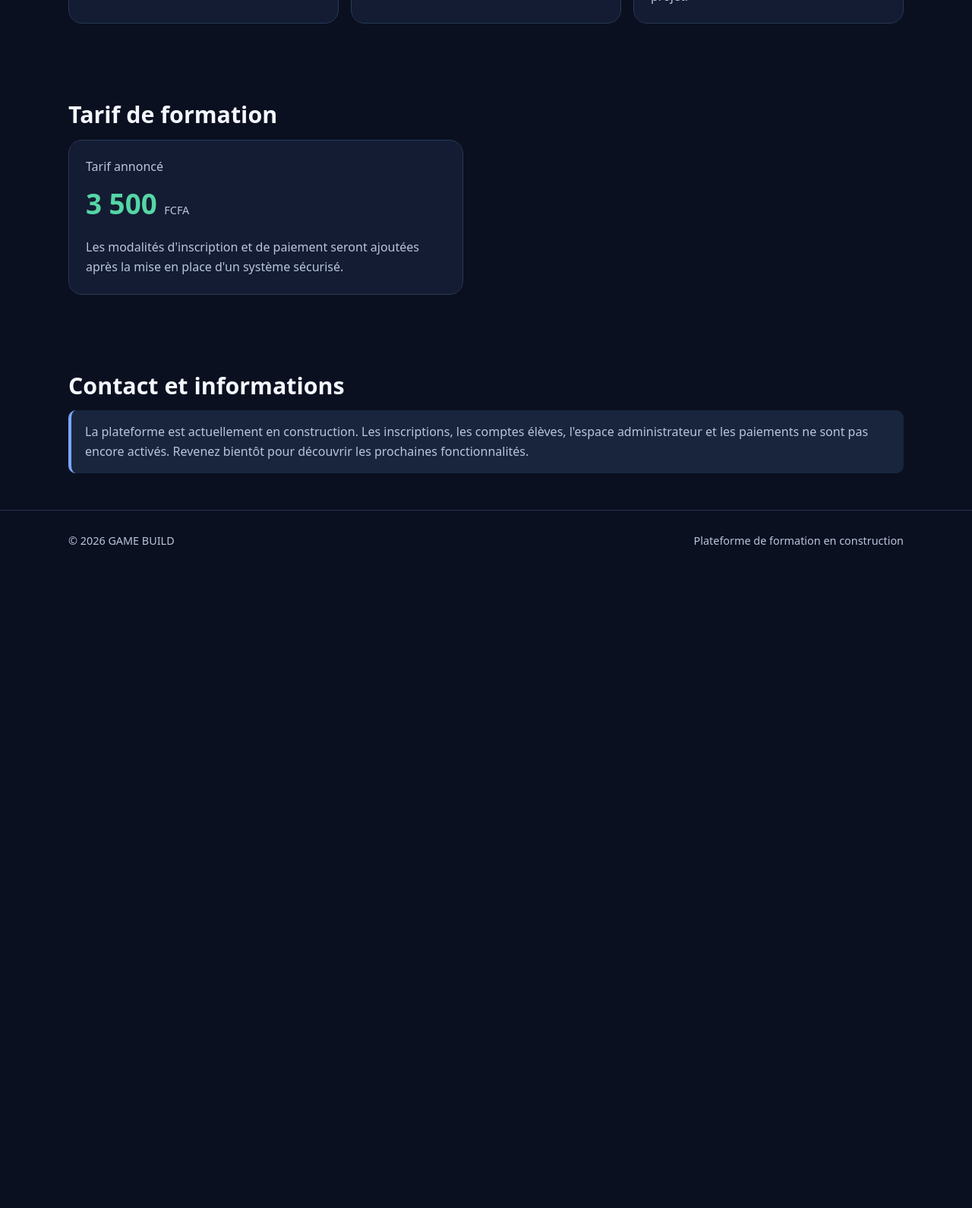
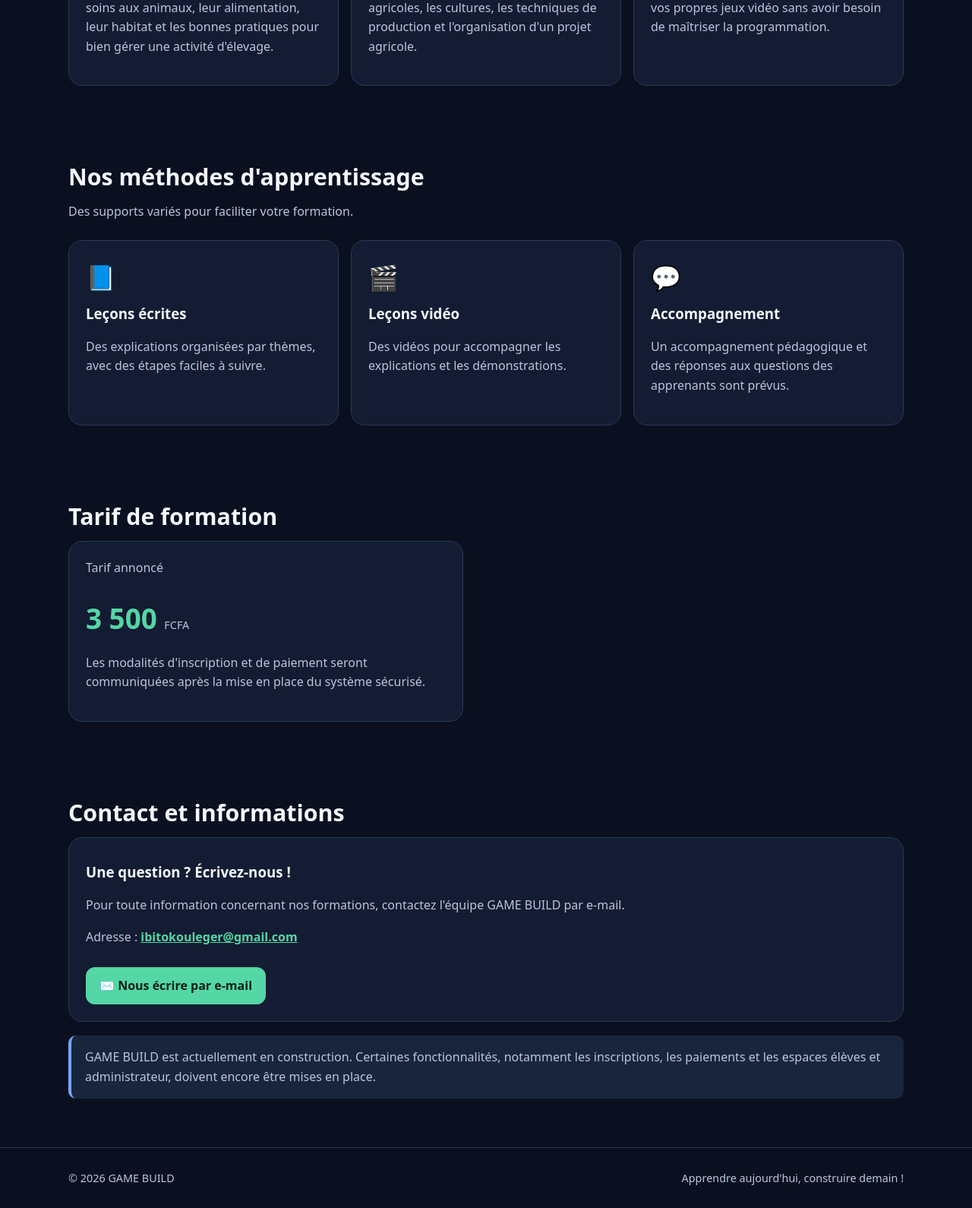
Before and after one commit to ibitokouleger-blip/game-build, a plain HTML site: page index.html in a window 1280 px wide. Shown: the part 903-2493 px from the top of the page at 76% size. Before the commit the page ends 1654 px from the top, so only its background shows below. Drawn offline with Linux system fonts and the light colour scheme.

Commit message:
Update index.html

```diff
--- a/index.html
+++ b/index.html
@@ -1,27 +1,385 @@
+
 <!doctype html>
 <html lang="fr">
 <head>
-  <meta charset="utf-8"><meta name="viewport" content="width=device-width, initial-scale=1">
-  <meta name="description" content="GAME BUILD — plateforme de formation avec cours vidéo et leçons écrites.">
-  <title>GAME BUILD — Plateforme de formation</title>
+  <meta charset="utf-8">
+  <meta name="viewport" content="width=device-width, initial-scale=1">
+  <meta name="description" content="GAME BUILD : formations en élevage, agriculture et création de jeux vidéo.">
+  <title>GAME BUILD — Centre de formation</title>
+
   <style>
-    :root{--bg:#0b1020;--panel:#131c32;--panel2:#1b2945;--ink:#f4f7ff;--muted:#b9c5dc;--accent:#55d6a5;--blue:#78a7ff}
-    *{box-sizing:border-box}html{scroll-behavior:smooth}body{margin:0;background:var(--bg);color:var(--ink);font:16px/1.6 system-ui,-apple-system,Segoe UI,Roboto,Arial,sans-serif}
-    a{color:inherit}.wrap{width:min(1100px,92%);margin:auto}.top{padding:18px 0;border-bottom:1px solid #263451}.nav{display:flex;align-items:center;justify-content:space-between;gap:16px}.brand{font-weight:900;letter-spacing:1.5px;font-size:1.25rem}.brand span{color:var(--accent)}.nav a{text-decoration:none;color:var(--muted);margin-left:18px;font-size:.95rem}
-    .hero{padding:76px 0 60px;background:radial-gradient(ellipse at 80% 10%,#1d3d54 0,transparent 42%)}.tag{display:inline-block;color:var(--accent);border:1px solid #286c5a;border-radius:999px;padding:5px 12px;font-size:.85rem}.hero h1{font-size:clamp(2.3rem,7vw,4.5rem);line-height:1.05;margin:18px 0}.hero p{color:var(--muted);max-width:650px;font-size:1.1rem}.actions{display:flex;flex-wrap:wrap;gap:12px;margin-top:26px}.btn{display:inline-block;padding:12px 18px;border-radius:12px;text-decoration:none;font-weight:750;background:var(--accent);color:#082017}.btn.secondary{background:transparent;color:var(--ink);border:1px solid #52617d}
-    section{padding:48px 0}.section-title{font-size:1.9rem;margin:0 0 8px}.lead{color:var(--muted);margin:0 0 24px}.grid{display:grid;grid-template-columns:repeat(auto-fit,minmax(220px,1fr));gap:16px}.card{background:var(--panel);border:1px solid #293956;border-radius:18px;padding:22px}.card h3{margin:8px 0}.card p{color:var(--muted);margin-bottom:0}.icon{font-size:1.7rem}.price{font-size:2.3rem;font-weight:900;color:var(--accent);margin:6px 0}.price small{font-size:.9rem;color:var(--muted);font-weight:500}.notice{background:#18253c;border-left:4px solid var(--blue);padding:16px 18px;border-radius:10px;color:var(--muted)}
-    footer{padding:28px 0;border-top:1px solid #263451;color:var(--muted);font-size:.9rem}.footer-row{display:flex;justify-content:space-between;gap:16px;flex-wrap:wrap}
-    @media(max-width:600px){.nav{align-items:flex-start;flex-direction:column}.nav a{margin:0 14px 0 0}.hero{padding:54px 0 38px}}
+    :root {
+      --bg:#0b1020;
+      --panel:#131c32;
+      --ink:#f4f7ff;
+      --muted:#b9c5dc;
+      --accent:#55d6a5;
+      --blue:#78a7ff;
+    }
+
+    * { box-sizing:border-box; }
+    html { scroll-behavior:smooth; }
+
+    body {
+      margin:0;
+      background:var(--bg);
+      color:var(--ink);
+      font:16px/1.6 system-ui,Arial,sans-serif;
+    }
+
+    a { color:inherit; }
+    .wrap { width:min(1100px,92%); margin:auto; }
+
+    .top {
+      padding:18px 0;
+      border-bottom:1px solid #263451;
+    }
+
+    .nav {
+      display:flex;
+      align-items:center;
+      justify-content:space-between;
+      gap:16px;
+    }
+
+    .brand {
+      font-weight:900;
+      letter-spacing:1.5px;
+      font-size:1.4rem;
+    }
+
+    .brand span { color:var(--accent); }
+
+    .nav a {
+      text-decoration:none;
+      color:var(--muted);
+      margin-left:15px;
+    }
+
+    .hero {
+      padding:75px 0 60px;
+      background:radial-gradient(ellipse at 80% 10%,#1d3d54 0,transparent 42%);
+    }
+
+    .tag {
+      display:inline-block;
+      color:var(--accent);
+      border:1px solid #286c5a;
+      border-radius:999px;
+      padding:5px 12px;
+      font-size:.85rem;
+    }
+
+    h1 {
+      font-size:clamp(2.3rem,7vw,4.5rem);
+      line-height:1.1;
+      margin:18px 0;
+    }
+
+    .hero p {
+      color:var(--muted);
+      max-width:700px;
+      font-size:1.1rem;
+    }
+
+    .actions {
+      display:flex;
+      flex-wrap:wrap;
+      gap:12px;
+      margin-top:26px;
+    }
+
+    .btn {
+      display:inline-block;
+      padding:12px 18px;
+      border-radius:12px;
+      text-decoration:none;
+      font-weight:750;
+      background:var(--accent);
+      color:#082017;
+    }
+
+    .btn.secondary {
+      background:transparent;
+      color:var(--ink);
+      border:1px solid #52617d;
+    }
+
+    section { padding:48px 0; }
+
+    .section-title {
+      font-size:1.9rem;
+      margin:0 0 8px;
+    }
+
+    .lead {
+      color:var(--muted);
+      margin:0 0 24px;
+    }
+
+    .grid {
+      display:grid;
+      grid-template-columns:repeat(auto-fit,minmax(230px,1fr));
+      gap:16px;
+    }
+
+    .card {
+      background:var(--panel);
+      border:1px solid #293956;
+      border-radius:18px;
+      padding:22px;
+    }
+
+    .card h3 { margin:8px 0; }
+    .card p { color:var(--muted); }
+
+    .icon { font-size:2rem; }
+
+    .price {
+      font-size:2.3rem;
+      font-weight:900;
+      color:var(--accent);
+      margin:6px 0;
+    }
+
+    .price small {
+      font-size:.9rem;
+      color:var(--muted);
+      font-weight:500;
+    }
+
+    .notice {
+      background:#18253c;
+      border-left:4px solid var(--blue);
+      padding:16px 18px;
+      border-radius:10px;
+      color:var(--muted);
+    }
+
+    .contact-link {
+      color:var(--accent);
+      font-weight:bold;
+      overflow-wrap:anywhere;
+    }
+
+    footer {
+      padding:28px 0;
+      border-top:1px solid #263451;
+      color:var(--muted);
+      font-size:.9rem;
+    }
+
+    .footer-row {
+      display:flex;
+      justify-content:space-between;
+      gap:16px;
+      flex-wrap:wrap;
+    }
+
+    @media(max-width:600px) {
+      .nav {
+        align-items:flex-start;
+        flex-direction:column;
+      }
+
+      .nav a { margin:0 12px 0 0; }
+      .hero { padding:50px 0 38px; }
+    }
   </style>
 </head>
+
 <body>
-<header class="top"><div class="wrap nav"><div class="brand">GAME <span>BUILD</span></div><nav aria-label="Navigation"><a href="#formations">Formations</a><a href="#tarif">Tarif</a><a href="#contact">Contact</a></nav></div></header>
+
+<header class="top">
+  <div class="wrap nav">
+    <div class="brand">GAME <span>BUILD</span></div>
+    <nav aria-label="Navigation">
+      <a href="#formations">Formations</a>
+      <a href="#tarif">Tarif</a>
+      <a href="#contact">Contact</a>
+    </nav>
+  </div>
+</header>
+
 <main>
-  <div class="hero"><div class="wrap"><span class="tag">APPRENDRE • PRATIQUER • PROGRESSER</span><h1>Construis tes compétences avec <span style="color:var(--accent)">GAME BUILD</span>.</h1><p>Une plateforme de formation conçue pour apprendre progressivement grâce aux leçons écrites et aux contenus vidéo.</p><div class="actions"><a class="btn" href="#formations">Découvrir les formations</a><a class="btn secondary" href="#contact">Nous contacter</a></div></div></div>
-  <section id="formations"><div class="wrap"><h2 class="section-title">Nos formations</h2><p class="lead">Deux formats d'apprentissage seront proposés.</p><div class="grid"><article class="card"><div class="icon">📘</div><h3>Leçons écrites</h3><p>Des explications organisées par thèmes, avec des étapes faciles à suivre.</p></article><article class="card"><div class="icon">🎬</div><h3>Leçons vidéo</h3><p>Des contenus vidéo pour accompagner les explications et les démonstrations.</p></article><article class="card"><div class="icon">💬</div><h3>Accompagnement</h3><p>Un espace d'assistance aux apprenants est prévu dans les prochaines étapes du projet.</p></article></div></div></section>
-  <section id="tarif"><div class="wrap"><h2 class="section-title">Tarif de formation</h2><div class="card" style="max-width:520px"><p class="lead" style="margin-bottom:0">Tarif annoncé</p><div class="price">3 500 <small>FCFA</small></div><p>Les modalités d'inscription et de paiement seront ajoutées après la mise en place d'un système sécurisé.</p></div></div></section>
-  <section id="contact"><div class="wrap"><h2 class="section-title">Contact et informations</h2><div class="notice">La plateforme est actuellement en construction. Les inscriptions, les comptes élèves, l'espace administrateur et les paiements ne sont pas encore activés. Revenez bientôt pour découvrir les prochaines fonctionnalités.</div></div></section>
+
+  <div class="hero">
+    <div class="wrap">
+      <span class="tag">APPRENDRE • PRATIQUER • PROGRESSER</span>
+
+      <h1>
+        Bienvenue chez
+        <span style="color:var(--accent)">GAME BUILD !</span>
+      </h1>
+
+      <p>
+        Nous sommes heureux de vous accueillir sur notre plateforme
+        de formation. Découvrez de nouvelles connaissances, développez
+        vos compétences et préparez vos projets d'avenir.
+      </p>
+
+      <p>
+        Que vous soyez passionné par l'élevage, l'agriculture ou
+        la création de jeux vidéo, GAME BUILD vous accompagne
+        dans votre apprentissage.
+      </p>
+
+      <div class="actions">
+        <a class="btn" href="#formations">Découvrir nos formations</a>
+        <a class="btn secondary" href="#contact">Nous contacter</a>
+      </div>
+    </div>
+  </div>
+
+  <section id="formations">
+    <div class="wrap">
+      <h2 class="section-title">Nos domaines de formation</h2>
+      <p class="lead">
+        Choisissez votre domaine et développez vos connaissances
+        étape par étape.
+      </p>
+
+      <div class="grid">
+
+        <article class="card">
+          <div class="icon">🐓</div>
+          <h3>1. Formation en élevage</h3>
+          <p>
+            Découvrez les bases de l'élevage, les soins aux animaux,
+            leur alimentation, leur habitat et les bonnes pratiques
+            pour bien gérer une activité d'élevage.
+          </p>
+        </article>
+
+        <article class="card">
+          <div class="icon">🌱</div>
+          <h3>2. Formation en agriculture</h3>
+          <p>
+            Découvrez les bases des activités agricoles,
+            les cultures, les techniques de production
+            et l'organisation d'un projet agricole.
+          </p>
+        </article>
+
+        <article class="card">
+          <div class="icon">🎮</div>
+          <h3>3. Création de jeux vidéo</h3>
+          <p>
+            Apprenez à imaginer, concevoir et créer vos propres
+            jeux vidéo sans avoir besoin de maîtriser
+            la programmation.
+          </p>
+        </article>
+
+      </div>
+    </div>
+  </section>
+
+  <section id="apprentissage">
+    <div class="wrap">
+      <h2 class="section-title">Nos méthodes d'apprentissage</h2>
+      <p class="lead">
+        Des supports variés pour faciliter votre formation.
+      </p>
+
+      <div class="grid">
+
+        <article class="card">
+          <div class="icon">📘</div>
+          <h3>Leçons écrites</h3>
+          <p>
+            Des explications organisées par thèmes,
+            avec des étapes faciles à suivre.
+          </p>
+        </article>
+
+        <article class="card">
+          <div class="icon">🎬</div>
+          <h3>Leçons vidéo</h3>
+          <p>
+            Des vidéos pour accompagner les explications
+            et les démonstrations.
+          </p>
+        </article>
+
+        <article class="card">
+          <div class="icon">💬</div>
+          <h3>Accompagnement</h3>
+          <p>
+            Un accompagnement pédagogique et des réponses
+            aux questions des apprenants sont prévus.
+          </p>
+        </article>
+
+      </div>
+    </div>
+  </section>
+
+  <section id="tarif">
+    <div class="wrap">
+      <h2 class="section-title">Tarif de formation</h2>
+
+      <div class="card" style="max-width:520px">
+        <p class="lead">Tarif annoncé</p>
+        <div class="price">3 500 <small>FCFA</small></div>
+        <p>
+          Les modalités d'inscription et de paiement seront
+          communiquées après la mise en place du système sécurisé.
+        </p>
+      </div>
+    </div>
+  </section>
+
+  <section id="contact">
+    <div class="wrap">
+      <h2 class="section-title">Contact et informations</h2>
+
+      <div class="card">
+        <h3>Une question ? Écrivez-nous !</h3>
+
+        <p>
+          Pour toute information concernant nos formations,
+          contactez l'équipe GAME BUILD par e-mail.
+        </p>
+
+        <p>
+          Adresse :
+          <a class="contact-link"
+             href="mailto:ibitokouleger@gmail.com?subject=Contact%20GAME%20BUILD">
+            ibitokouleger@gmail.com
+          </a>
+        </p>
+
+        <div class="actions">
+          <a class="btn"
+             href="mailto:ibitokouleger@gmail.com?subject=Contact%20GAME%20BUILD">
+            ✉️ Nous écrire par e-mail
+          </a>
+        </div>
+      </div>
+
+      <p class="notice" style="margin-top:18px">
+        GAME BUILD est actuellement en construction.
+        Certaines fonctionnalités, notamment les inscriptions,
+        les paiements et les espaces élèves et administrateur,
+        doivent encore être mises en place.
+      </p>
+    </div>
+  </section>
+
 </main>
-<footer><div class="wrap footer-row"><span>© <span id="year"></span> GAME BUILD</span><span>Plateforme de formation en construction</span></div></footer>
-<script>document.getElementById('year').textContent=new Date().getFullYear();</script>
-</body></html>
+
+<footer>
+  <div class="wrap footer-row">
+    <span>© <span id="year"></span> GAME BUILD</span>
+    <span>Apprendre aujourd'hui, construire demain !</span>
+  </div>
+</footer>
+
+<script>
+  document.getElementById("year").textContent =
+    new Date().getFullYear();
+</script>
+
+</body>
+  </html>
```
